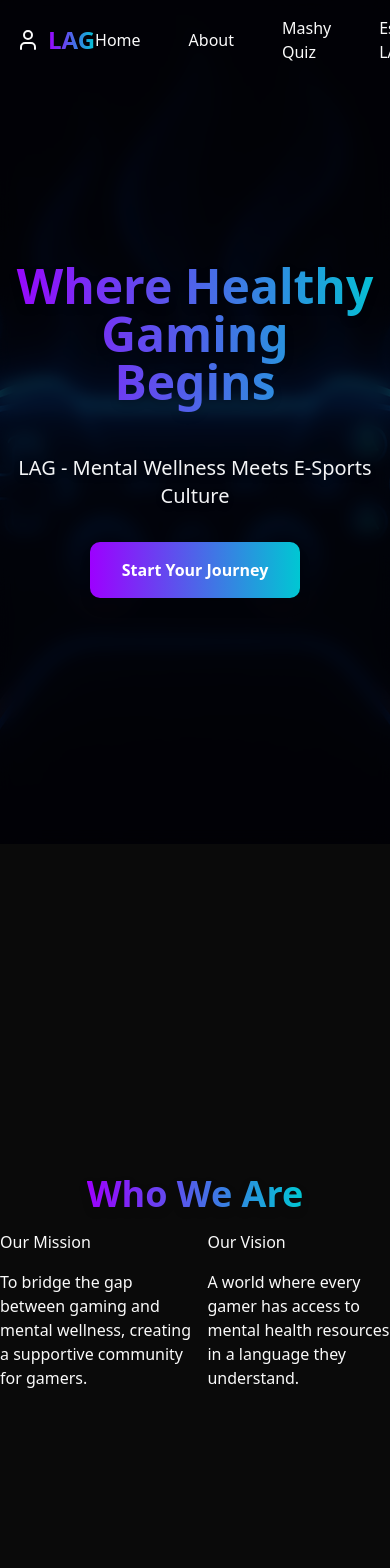
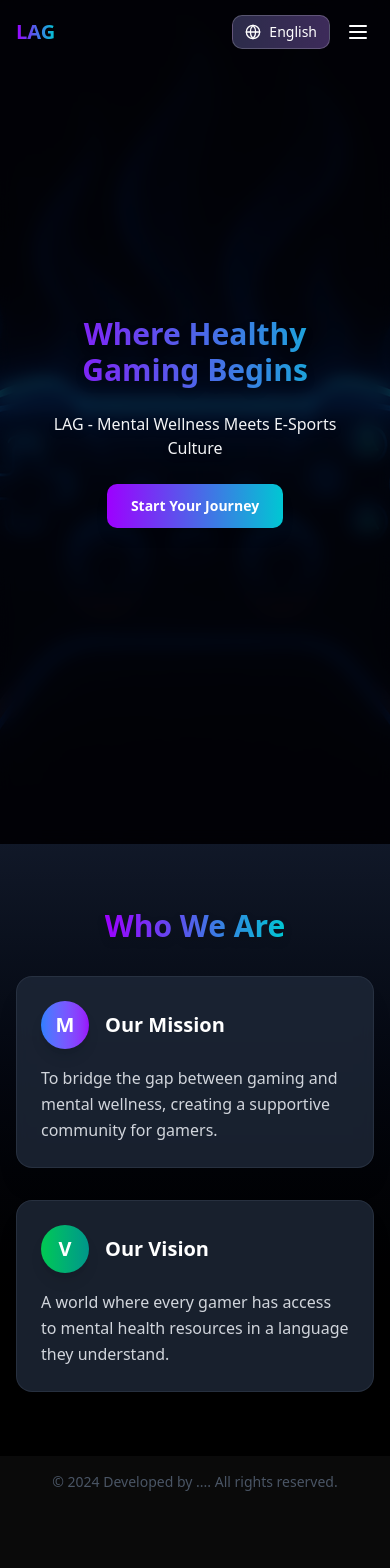
Before and after one commit to A222moq3e/LAG_Website, a Next.js app: page /1 in a window 390 px wide. Shown: the top 1568 px of the page. After the commit the page ends 1508 px from the top, so only its background shows below. Built offline with nearby package versions, Linux system fonts and the light colour scheme.

Commit message:
make navbar responsive

```diff
--- a/app/[locale]/page.js
+++ b/app/[locale]/page.js
@@ -6,9 +6,10 @@ export default async function Home({ params }) {
   const currentLocale = locale || 'en';
 
   return (
-    <div className="flex flex-col gap-4">
+    <div className="flex flex-col">
+      {/* Hero Section */}
       <section
-        className="flex flex-col justify-center items-center gap-4 h-screen relative bg-cover bg-center bg-no-repeat"
+        className="flex flex-col justify-center items-center gap-6 md:gap-8 min-h-screen px-4 sm:px-6 lg:px-8 relative bg-cover bg-center bg-no-repeat"
         style={{
           backgroundImage: 'url(/controllerImage.png)',
           backgroundSize: 'cover',
@@ -19,37 +20,58 @@ export default async function Home({ params }) {
         {/* Dark blur overlay for better text readability */}
         <div className="absolute inset-0 bg-black/70 backdrop-blur-sm"></div>
 
-        <div className="flex flex-col justify-center items-center gap-8 relative z-10">
-          <h1 className="text-5xl font-bold text-center main-gradient-text font-orbitron drop-shadow-lg p-4">
+        <div className="flex flex-col justify-center items-center gap-6 md:gap-8 relative z-10 max-w-4xl mx-auto text-center">
+          <h1 className="text-3xl sm:text-4xl md:text-5xl lg:text-6xl font-bold text-center main-gradient-text font-orbitron drop-shadow-lg px-4">
             {t(currentLocale, 'pages.home.title')}
           </h1>
-          <p className="text-xl text-center text-gray-100 max-w-2xl drop-shadow-md">
+          <p className="text-base sm:text-lg md:text-xl lg:text-2xl text-center text-gray-100 max-w-3xl drop-shadow-md px-4">
             {t(currentLocale, 'pages.home.description')}
           </p>
-          <button className="main-bg-gradient text-white font-bold px-8 py-4 rounded-lg cursor-pointer shadow-lg hover:shadow-xl transition-shadow">
+          <button className="main-bg-gradient text-white font-bold px-6 py-3 sm:px-8 sm:py-4 md:px-10 md:py-5 text-sm sm:text-base md:text-lg rounded-lg cursor-pointer shadow-lg hover:shadow-xl transition-all duration-300 hover:scale-105">
             {t(currentLocale, 'pages.home.cta_button')}
           </button>
         </div>
       </section>
-      <section className="flex flex-col gap-4">
-        <div className="flex flex-col justify-center items-center gap-4 h-screen">
-          <h1 className="text-4xl font-bold text-center main-gradient-text drop-shadow-lg">
-            {t(currentLocale, 'pages.home.who_we_are.title')}
-          </h1>
-          <div className="flex flex-row gap-4">
-            <div className="flex flex-col gap-4">
-              <div className="flex flex-row gap-4">
-                <h2>{t(currentLocale, 'pages.home.who_we_are.mission.title')}</h2>
-                {/* <Image src="/controllerImage.png" alt="Controller" width={50} height={50} /> */}
+
+      {/* Who We Are Section */}
+      <section className="py-16 md:py-20 lg:py-24 px-4 sm:px-6 lg:px-8 bg-gradient-to-b from-gray-900 to-black">
+        <div className="max-w-6xl mx-auto">
+          <div className="flex flex-col justify-center items-center gap-8 md:gap-12">
+            <h1 className="text-3xl sm:text-4xl md:text-5xl lg:text-6xl font-bold text-center main-gradient-text drop-shadow-lg">
+              {t(currentLocale, 'pages.home.who_we_are.title')}
+            </h1>
+
+            {/* Mission and Vision Cards */}
+            <div className="flex flex-col lg:flex-row gap-8 lg:gap-12 w-full max-w-5xl">
+              {/* Mission Card */}
+              <div className="flex flex-col gap-4 md:gap-6 flex-1 p-6 md:p-8 bg-gray-800/80 backdrop-blur-sm rounded-2xl shadow-xl hover:shadow-2xl transition-all duration-300 border border-gray-700/50 hover:border-purple-500/30">
+                <div className="flex flex-row items-center gap-4">
+                  <div className="w-12 h-12 md:w-16 md:h-16 bg-gradient-to-r from-blue-500 to-purple-600 rounded-full flex items-center justify-center shadow-lg">
+                    <span className="text-white text-xl md:text-2xl font-bold">M</span>
+                  </div>
+                  <h2 className="text-xl sm:text-2xl md:text-3xl font-bold text-white">
+                    {t(currentLocale, 'pages.home.who_we_are.mission.title')}
+                  </h2>
+                </div>
+                <p className="text-base sm:text-lg md:text-xl text-gray-300 leading-relaxed">
+                  {t(currentLocale, 'pages.home.who_we_are.mission.description')}
+                </p>
               </div>
-              <p>{t(currentLocale, 'pages.home.who_we_are.mission.description')}</p>
-            </div>
-            <div className="flex flex-col gap-4">
-              <div className="flex flex-row gap-4">
-                <h2>{t(currentLocale, 'pages.home.who_we_are.vision.title')}</h2>
-                {/* <Image src="/controllerImage.png" alt="Controller" width={50} height={50} /> */}
+
+              {/* Vision Card */}
+              <div className="flex flex-col gap-4 md:gap-6 flex-1 p-6 md:p-8 bg-gray-800/80 backdrop-blur-sm rounded-2xl shadow-xl hover:shadow-2xl transition-all duration-300 border border-gray-700/50 hover:border-teal-500/30">
+                <div className="flex flex-row items-center gap-4">
+                  <div className="w-12 h-12 md:w-16 md:h-16 bg-gradient-to-r from-green-500 to-teal-600 rounded-full flex items-center justify-center shadow-lg">
+                    <span className="text-white text-xl md:text-2xl font-bold">V</span>
+                  </div>
+                  <h2 className="text-xl sm:text-2xl md:text-3xl font-bold text-white">
+                    {t(currentLocale, 'pages.home.who_we_are.vision.title')}
+                  </h2>
+                </div>
+                <p className="text-base sm:text-lg md:text-xl text-gray-300 leading-relaxed">
+                  {t(currentLocale, 'pages.home.who_we_are.vision.description')}
+                </p>
               </div>
-              <p>{t(currentLocale, 'pages.home.who_we_are.vision.description')}</p>
             </div>
           </div>
         </div>
--- a/app/components/Navbar.js
+++ b/app/components/Navbar.js
@@ -2,7 +2,7 @@
 
 import Link from "next/link";
 import Image from "next/image";
-import { User } from 'lucide-react';
+import { Menu, X } from 'lucide-react';
 import { useParams } from 'next/navigation';
 import { t } from '../lib/i18n';
 import LanguageSwitcher from './LanguageSwitcher';
@@ -10,6 +10,7 @@ import { useEffect, useState } from 'react';
 
 export default function Navbar() {
   const [scrolled, setScrolled] = useState(false);
+  const [mobileMenuOpen, setMobileMenuOpen] = useState(false);
   const params = useParams();
   const locale = params?.locale || 'en';
 
@@ -19,6 +20,17 @@ export default function Navbar() {
     };
     window.addEventListener('scroll', handleScroll);
     return () => window.removeEventListener('scroll', handleScroll);
+  }, []);
+
+  // Close mobile menu when clicking outside or on a link
+  useEffect(() => {
+    const handleResize = () => {
+      if (window.innerWidth >= 768) {
+        setMobileMenuOpen(false);
+      }
+    };
+    window.addEventListener('resize', handleResize);
+    return () => window.removeEventListener('resize', handleResize);
   }, []);
 
   const navItems = [
@@ -31,20 +43,31 @@ export default function Navbar() {
     { href: `/${locale}/contact-us`, label: 'navbar.contact' },
   ];
 
+  const toggleMobileMenu = () => {
+    setMobileMenuOpen(!mobileMenuOpen);
+  };
+
+  const closeMobileMenu = () => {
+    setMobileMenuOpen(false);
+  };
+
   return (
-    <div className={`flex justify-between items-center fixed top-0 left-0 w-full z-50 transition-colors duration-100 ${scrolled ? 'bg-gray-900/50 backdrop-blur-sm' : 'bg-transparent'}`}>
-      <div className="container mx-auto flex flex-row justify-between items-center p-4">
-        <div className="flex justify-between items-center gap-2">
-          <User className="w-6 h-6" />
-          <span className="text-2xl font-bold main-gradient-text">LAG</span>
+    <>
+      <nav className={`fixed top-0 left-0 w-full z-50 transition-colors duration-300 ${scrolled ? 'bg-gray-900/95 backdrop-blur-md' : 'bg-transparent'}`}>
+        <div className="container mx-auto px-4 sm:px-6 lg:px-8">
+          <div className="flex justify-between items-center h-16 md:h-20">
+            {/* Logo */}
+            <div className="flex items-center gap-2 flex-shrink-0">
+              <span className="text-xl md:text-2xl font-bold main-gradient-text">LAG</span>
             </div>
 
-        <ul className="flex gap-12 justify-center items-center">
+            {/* Desktop Navigation */}
+            <ul className="hidden md:flex gap-6 lg:gap-8 xl:gap-12 justify-center items-center">
               {navItems.map((item) => (
                 <li key={item.href}>
                   <Link
                     href={item.href}
-                className="hover:text-[var(--primary-blue-light)] transition-colors"
+                    className="text-white hover:text-[var(--primary-blue-light)] transition-colors duration-200 text-sm lg:text-base"
                     dir={locale === 'ar' ? 'rtl' : 'ltr'}
                   >
                     {t(locale, item.label)}
@@ -53,10 +76,61 @@ export default function Navbar() {
               ))}
             </ul>
 
-        <div className="flex justify-between items-center">
+            {/* Desktop Language Switcher */}
+            <div className="hidden md:flex items-center">
               <LanguageSwitcher />
+            </div>
+
+            {/* Mobile menu button */}
+            <div className="md:hidden flex items-center gap-3">
+              <LanguageSwitcher />
+              <button
+                onClick={toggleMobileMenu}
+                className="text-white hover:text-[var(--primary-blue-light)] transition-colors duration-200 p-1"
+                aria-label="Toggle mobile menu"
+              >
+                {mobileMenuOpen ? (
+                  <X className="w-6 h-6" />
+                ) : (
+                  <Menu className="w-6 h-6" />
+                )}
+              </button>
             </div>
           </div>
         </div>
+
+        {/* Mobile Navigation Menu */}
+        <div className={`md:hidden transition-all duration-300 ease-in-out ${
+          mobileMenuOpen
+            ? 'max-h-screen opacity-100 visible'
+            : 'max-h-0 opacity-0 invisible'
+        } overflow-hidden bg-gray-900/98 backdrop-blur-md`}>
+          <div className="container mx-auto px-4 py-4">
+            <ul className="flex flex-col gap-4">
+              {navItems.map((item) => (
+                <li key={item.href}>
+                  <Link
+                    href={item.href}
+                    className="block text-white hover:text-[var(--primary-blue-light)] transition-colors duration-200 py-2 border-b border-gray-700/50 last:border-b-0"
+                    dir={locale === 'ar' ? 'rtl' : 'ltr'}
+                    onClick={closeMobileMenu}
+                  >
+                    {t(locale, item.label)}
+                  </Link>
+                </li>
+              ))}
+            </ul>
+          </div>
+        </div>
+      </nav>
+
+      {/* Mobile menu overlay */}
+      {mobileMenuOpen && (
+        <div
+          className="fixed inset-0 bg-black/50 z-40 md:hidden"
+          onClick={closeMobileMenu}
+        />
+      )}
+    </>
   );
 }
--- a/app/globals.css
+++ b/app/globals.css
@@ -163,4 +163,16 @@
   body {
     @apply bg-background text-foreground;
   }
+
+  /* Smooth scrolling for better UX */
+  html {
+    scroll-behavior: smooth;
+  }
+
+  /* Responsive text sizing for better mobile experience */
+  @media (max-width: 640px) {
+    .main-gradient-text {
+      line-height: 1.2;
+    }
+  }
 }
```
Lines whose indentation alone changed are shown as unchanged.
